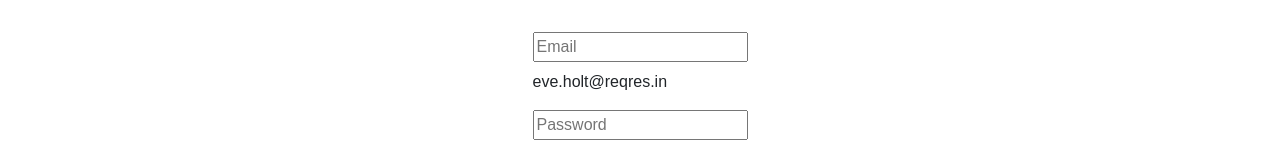
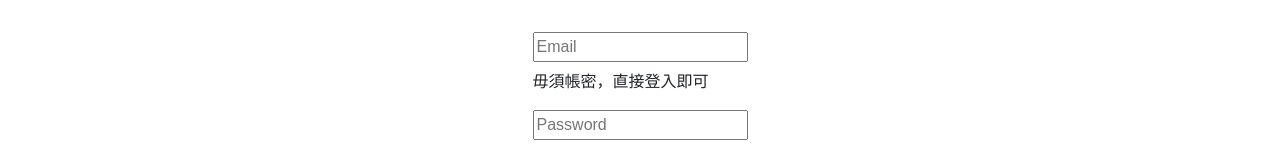
Before and after one commit to oorongtee/ShoppingMall, a React (Vite) app: page /login in a window 1280 px wide. Shown: the part 387-533 px from the top of the page. Built offline with nearby package versions, Linux system fonts and the light colour scheme; a web font is replaced by a local one.

Commit message:
改文字

```diff
--- a/public/personalProfile.JSON
+++ b/public/personalProfile.JSON
@@ -12,14 +12,14 @@
         "couponId": "1",
         "amount": "10",
         "discount":"10",
-        "description":"黯然消魂家常菜-生菜滿100折10元",
+        "description":"家常菜-生菜滿100折10元",
         "expiryDate": "2022-12-31"
         },
         {
         "couponId": "2",
         "amount": "10",
         "discount":"20",
-        "description":"QQ好喝咩噗茶-買茶類折10元",
+        "description":"好喝茶-買茶類折10元",
         "expiryDate": "2023-01-31"
         }
         ]
--- a/src/pages/loginPage.jsx
+++ b/src/pages/loginPage.jsx
@@ -71,7 +71,7 @@ const handleLogin = async () => {
         <div className="d-flex flex-column tk-aktiv-grotesk-thin">
           <input type="text" value={email} onChange={e => setEmail(e.target.value)} placeholder="Email" className="mb-2" required
             pattern="[^@ \t\r\n]+@[^@ \t\r\n]+\.[^@ \t\r\n]+"/>
-          <p>eve.holt@reqres.in</p>
+          <p>毋須帳密，直接登入即可</p>
 
           <input type="password" value={password} onChange={e => setPassword(e.target.value)} placeholder="Password" className="mb-2" required/>
 
```
